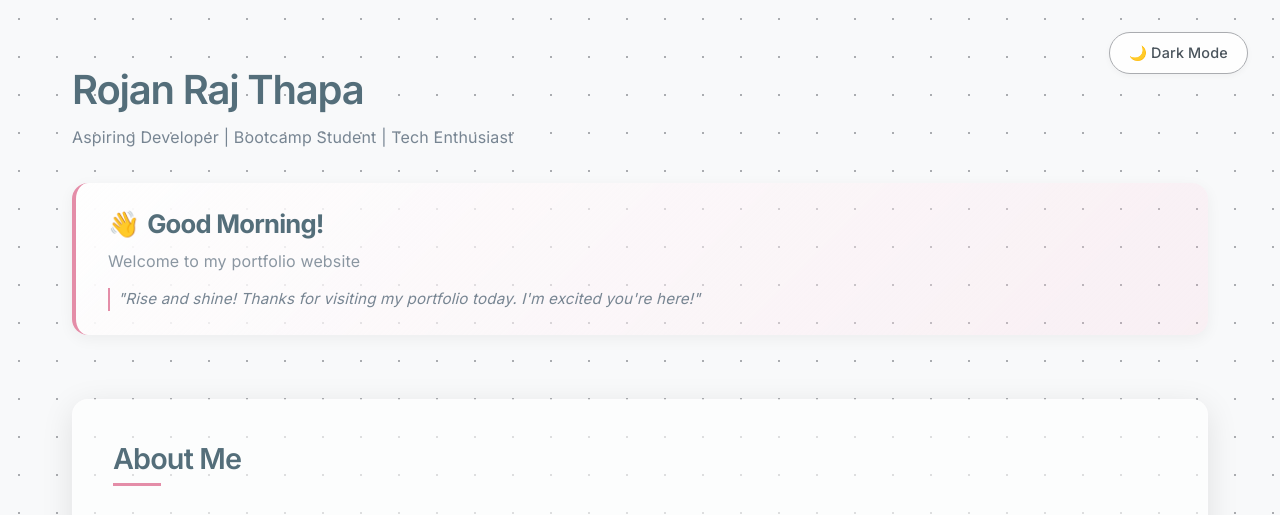
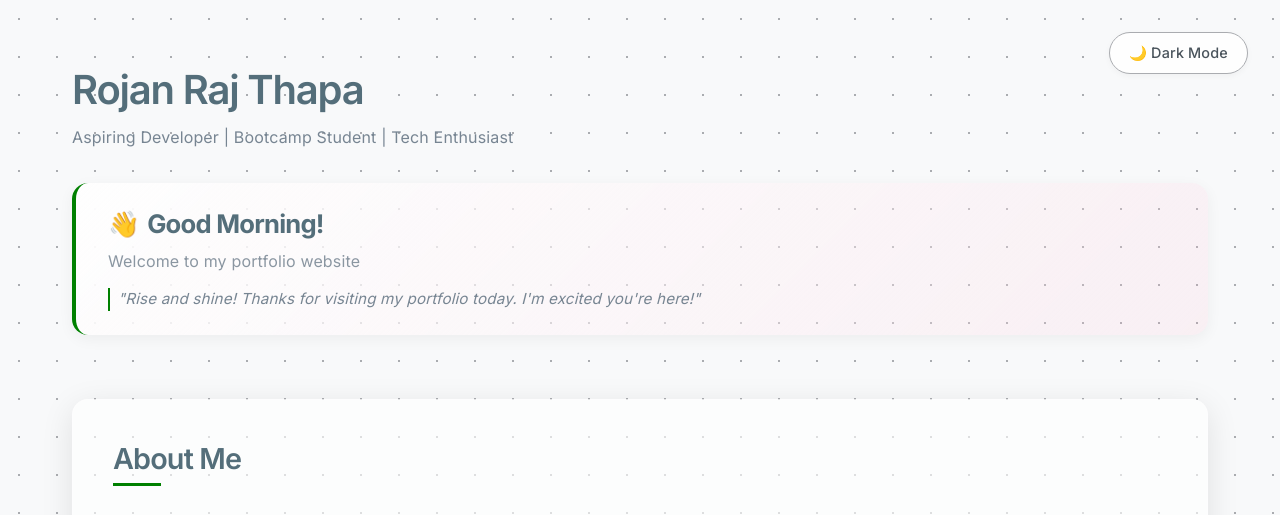
Before and after one commit to Rojaneverest/portfolio-webpage, a plain HTML site: page index.html in a window 1280 px wide. Shown: the top 515 px of the page. Drawn offline with Linux system fonts and the light colour scheme.

```diff
--- a/style.css
+++ b/style.css
@@ -2,8 +2,8 @@
 
 :root {
   --primary: #546e7a;
-  --secondary: #e48da8;
-  --accent: #e48da8;
+  --secondary: green;
+  --accent: green;
   --background: #F8F9FA;
   --card-bg: #fefefe;
   --text: #4a545c;
```
